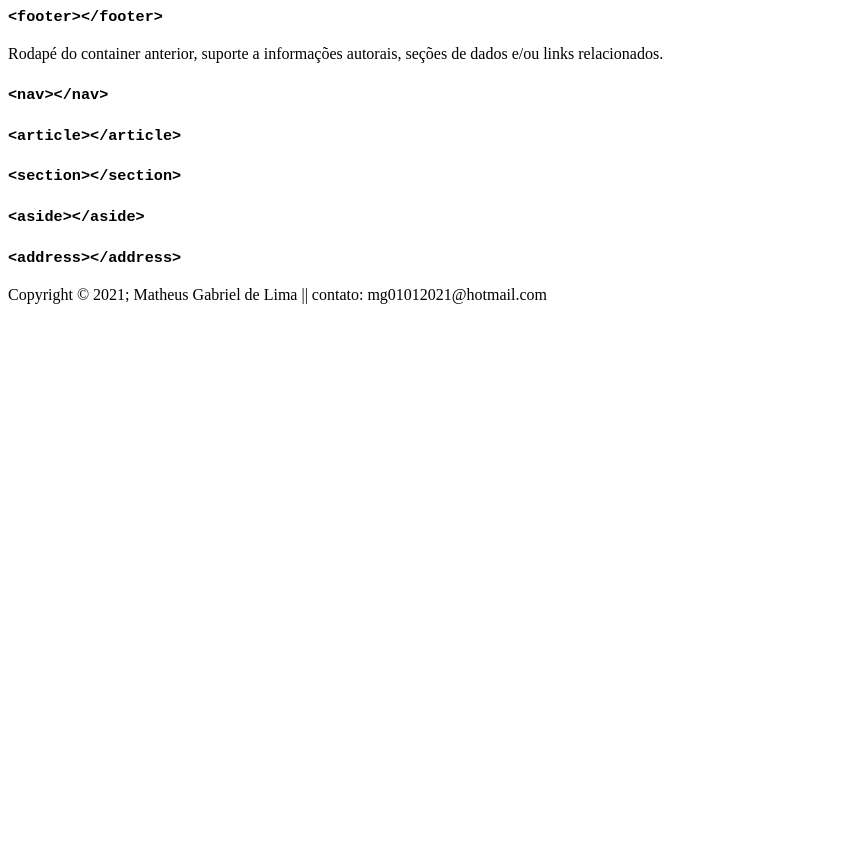
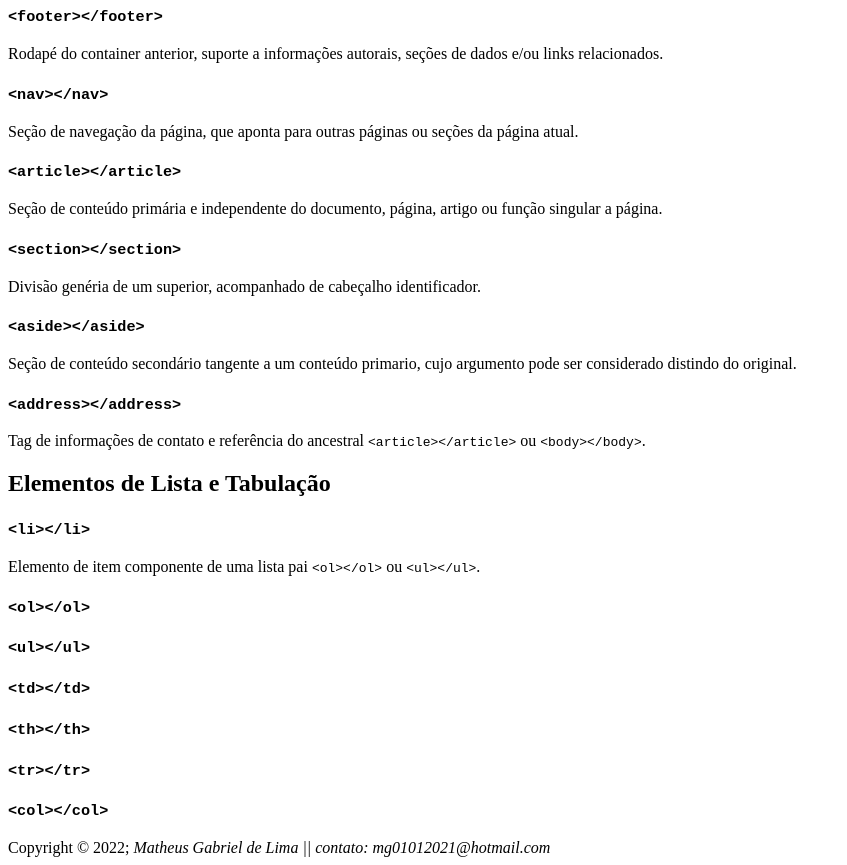
Before and after one commit to methaus/HTML_FullTemplate, a plain HTML site: page index.html in a window 1280 px wide. Shown: the part 1900-2765 px from the top of the page, without its empty margins (0-847 px from the left). Before the commit the page ends 2220 px from the top, so only its background shows below. Drawn offline with Linux system fonts and the light colour scheme.

Commit message:
a little

```diff
--- a/index.html
+++ b/index.html
@@ -116,32 +116,61 @@
 					</section>
 					<section>
 						<h3><code>&lt;nav&gt;&lt;&sol;nav&gt;</code></h3>
+						<p>Seção de navegação da página, que aponta para outras páginas ou seções da página atual.</p>
+					</section>
+					<section>
+						<h3><code>&lt;article&gt;&lt;&sol;article&gt;</code></h3>
+						<p>Seção de conteúdo primária e independente do documento, página, artigo ou função singular a página.</p>
+					</section>
+					<section>
+						<h3><code>&lt;section&gt;&lt;&sol;section&gt;</code></h3>
+						<p>Divisão genéria de um superior, acompanhado de cabeçalho identificador.</p>
+					</section>
+					<section>
+						<h3><code>&lt;aside&gt;&lt;&sol;aside&gt;</code></h3>
+						<p>Seção de conteúdo secondário tangente a um conteúdo primario, cujo argumento pode ser considerado distindo do original.</p>
+					</section>
+					<section>
+						<h3><code>&lt;address&gt;&lt;&sol;address&gt;</code></h3>
+						<p>Tag de informações de contato e referência do ancestral <code>&lt;article&gt;&lt;&sol;article&gt;</code> ou <code>&lt;body&gt;&lt;&sol;body&gt;</code>.</p>
+					</section>
+				</section>
+				<section>
+					<h2>Elementos de Lista e Tabulação</h2>
+					<section>
+						<h3><code>&lt;li&gt;&lt;&sol;li&gt;</code></h3>
+						<p>Elemento de item componente de uma lista pai <code>&lt;ol&gt;&lt;&sol;ol&gt;</code> ou <code>&lt;ul&gt;&lt;&sol;ul&gt;</code>.</p>
+					</section>
+					<section>
+						<h3><code>&lt;ol&gt;&lt;&sol;ol&gt;</code></h3>
 						<p></p>
 					</section>
 					<section>
-						<h3><code>&lt;article&gt;&lt;&sol;article&gt;</code></h3>
+						<h3><code>&lt;ul&gt;&lt;&sol;ul&gt;</code></h3>
 						<p></p>
 					</section>
 					<section>
-						<h3><code>&lt;section&gt;&lt;&sol;section&gt;</code></h3>
+						<h3><code>&lt;td&gt;&lt;&sol;td&gt;</code></h3>
 						<p></p>
 					</section>
 					<section>
-						<h3><code>&lt;aside&gt;&lt;&sol;aside&gt;</code></h3>
+						<h3><code>&lt;th&gt;&lt;&sol;th&gt;</code></h3>
 						<p></p>
 					</section>
 					<section>
-						<h3><code>&lt;address&gt;&lt;&sol;address&gt;</code></h3>
+						<h3><code>&lt;tr&gt;&lt;&sol;tr&gt;</code></h3>
 						<p></p>
 					</section>
-				</section>
+					<section>
+						<h3><code>&lt;col&gt;&lt;&sol;col&gt;</code></h3>
+						<p></p>
+					</section>
 			</article>
 		</main>
 		<footer>
-			<p>Copyright &copy; 2021; Matheus Gabriel de Lima || contato: mg01012021@hotmail.com</p>
+			Copyright &copy;
+			<time datetime="2022" pubdate>2022</time>;
+			<address style="display: inline;">Matheus Gabriel de Lima || contato: mg01012021@hotmail.com</address>
 		</footer>
-		<script type="text/javascript" async charset="UTF-8" defer src="">
-		</script>
 	</body>
-
 </html>
```
